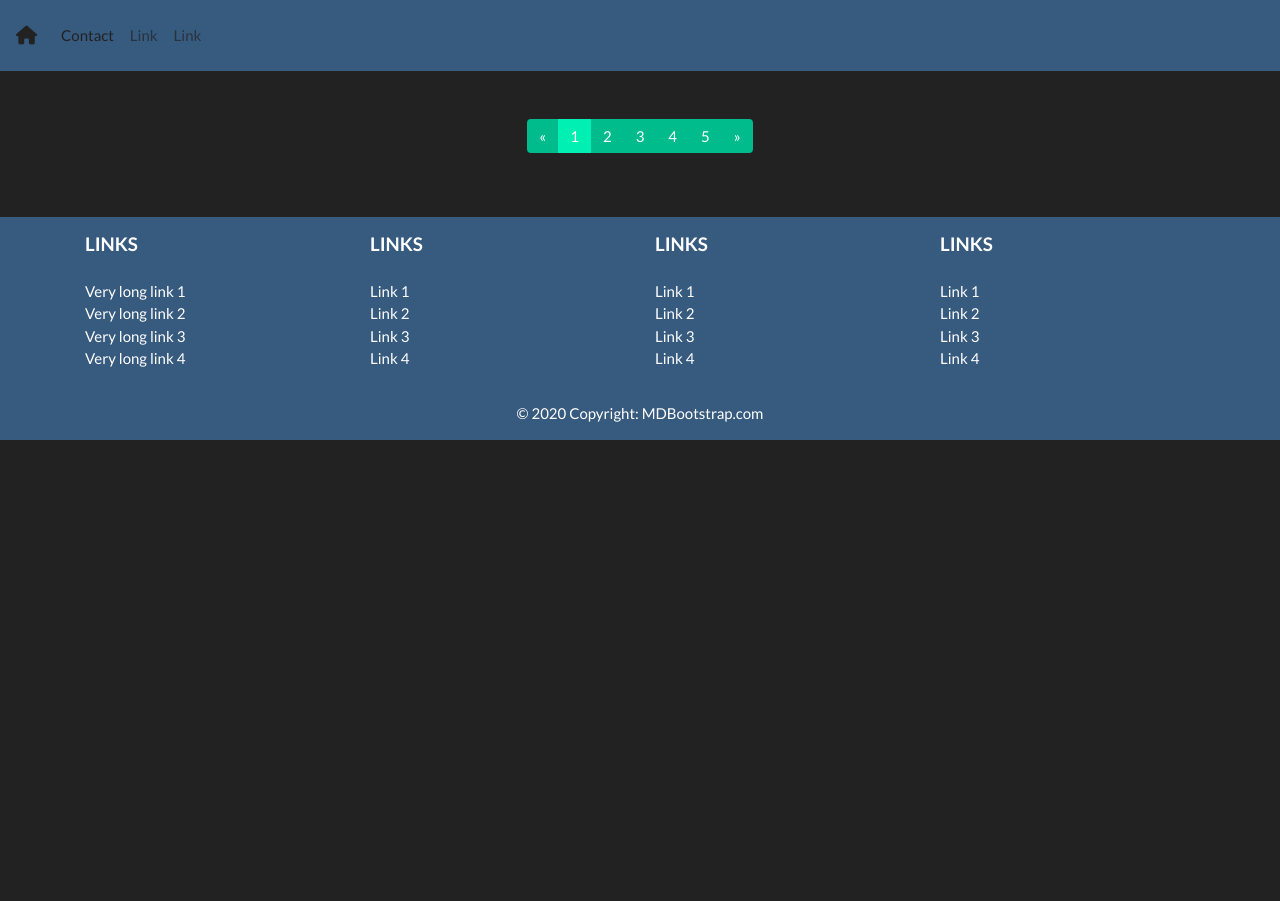
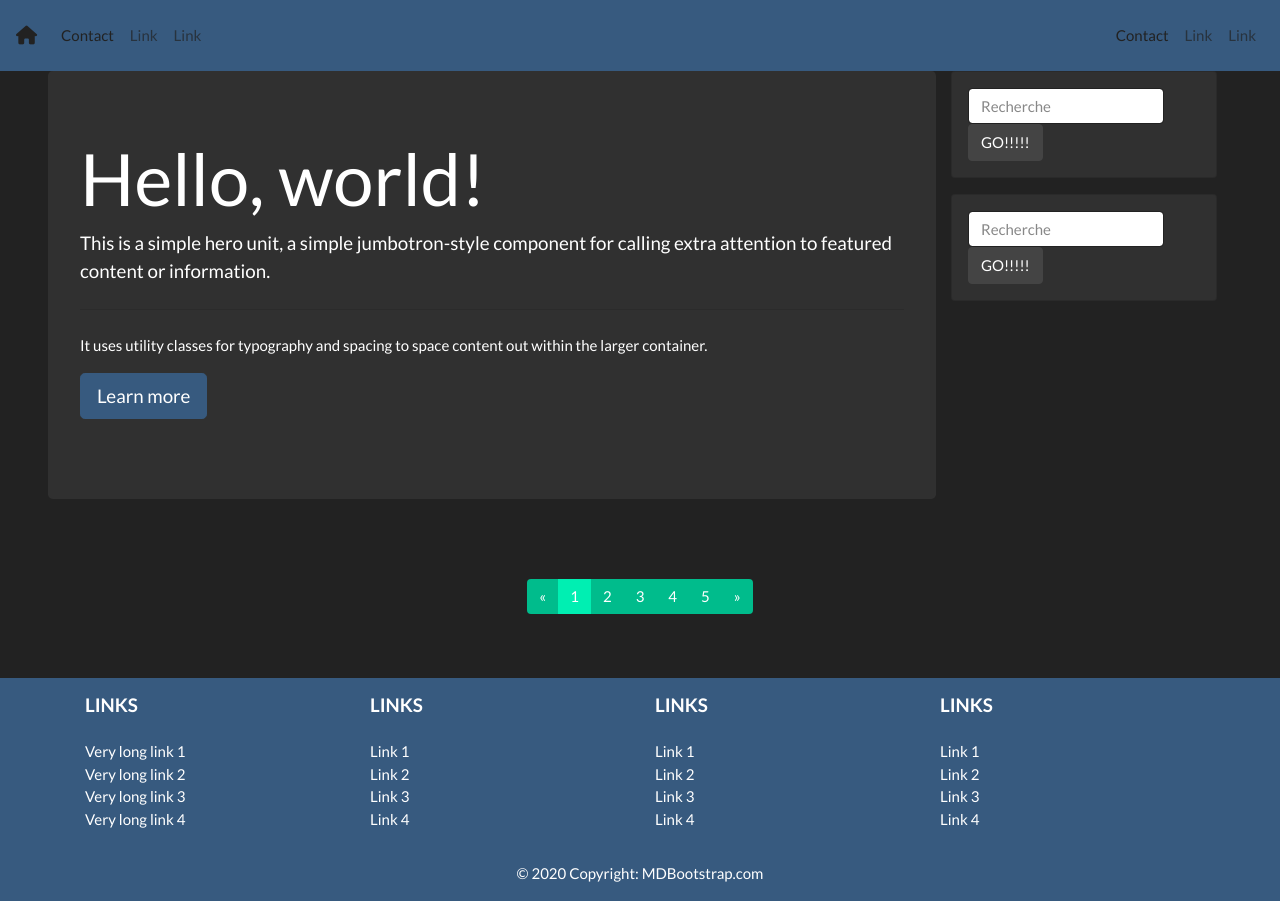
Before and after one commit to hemza-github/Blog-symfony, a Symfony app: template templates/base.html.twig in a window 1280 px wide. Before the commit the page ends 440 px from the top, so only its background shows below. Run offline with Twig, Linux system fonts and the light colour scheme; the template is opened without the code that fills it, so the values that code supplies are empty; some libraries are stand-ins or nearby versions.

Commit message:
add card with article front

```diff
--- a/templates/base.html.twig
+++ b/templates/base.html.twig
@@ -25,6 +25,8 @@
         {% block body %}{% endblock %}
         {% block javascripts %}{% endblock %}
 
+  {% include "include/article.html.twig" %}
+
 
   {% include "include/pagination.html.twig" %}
 
--- a/templates/home/index.html.twig
+++ b/templates/home/index.html.twig
@@ -11,10 +11,10 @@
 <div class="example-wrapper">
     <h1>Hello {{ controller_name }}! ✅</h1>
 
-    This friendly message is coming from:
+    {# This friendly message is coming from:
     <ul>
         <li>Your controller at <code><a href="{{ 'C:/wamp64/www/Blog/Blog-symfony/src/Controller/HomeController.php'|file_link(0) }}">src/Controller/HomeController.php</a></code></li>
         <li>Your template at <code><a href="{{ 'C:/wamp64/www/Blog/Blog-symfony/templates/home/index.html.twig'|file_link(0) }}">templates/home/index.html.twig</a></code></li>
-    </ul>
+    </ul> #}
 </div>
 {% endblock %}
--- /dev/null
+++ b/templates/include/article.html.twig
@@ -0,0 +1,40 @@
+<div class="mx-5 d-flex flex-direction-row">
+  <div class="jumbotron  col-9">
+    <h1 class="display-3">
+      Hello, world!
+    </h1>
+    <p class="lead">
+      This is a simple hero unit, a simple jumbotron-style component for calling
+      extra attention to featured content or information.
+    </p>
+    <hr class="my-4" />
+    <p>
+      It uses utility classes for typography and spacing to space content out
+      within the larger container.
+    </p>
+    <p class="lead">
+      <a class="btn btn-primary btn-lg" href="#" role="button">Learn more</a>
+    </p>
+  </div>
+
+  <div class="col-3 ">
+    <div class="card p-3 mb-3 col-12">
+      <form class="form-inline">
+        <input class="form-control " type="text" placeholder="Recherche" />
+        <button class="btn btn-secondary " type="submit">
+          GO!!!!!
+        </button>
+      </form>
+
+    </div>
+    <div class="card p-3 col-12">
+      <form class="form-inline">
+        <input class="form-control " type="text" placeholder="Recherche" />
+        <button class="btn btn-secondary " type="submit">
+          GO!!!!!
+        </button>
+      </form>
+
+    </div>
+  </div>
+</div>
--- a/templates/include/navbar.html.twig
+++ b/templates/include/navbar.html.twig
@@ -17,6 +17,20 @@
                 <a class="nav-link" href="#">Link</a>
             </li>
             </ul>
+            <form class="form-inline my-2 my-lg-0">
+            <ul class="navbar-nav mr-auto">
+            <li class="nav-item active">
+                <a class="nav-link" href="{{ path('contact') }}">Contact</a>
+            </li>
+            <li class="nav-item">
+                <a class="nav-link" href="#">Link</a>
+            </li>
+        <li class="nav-item">
+                <a class="nav-link" href="#">Link</a>
+            </li>
+            </ul>
+
+    </form>
         </div>
     </nav>
 <!-- nav -->
```
